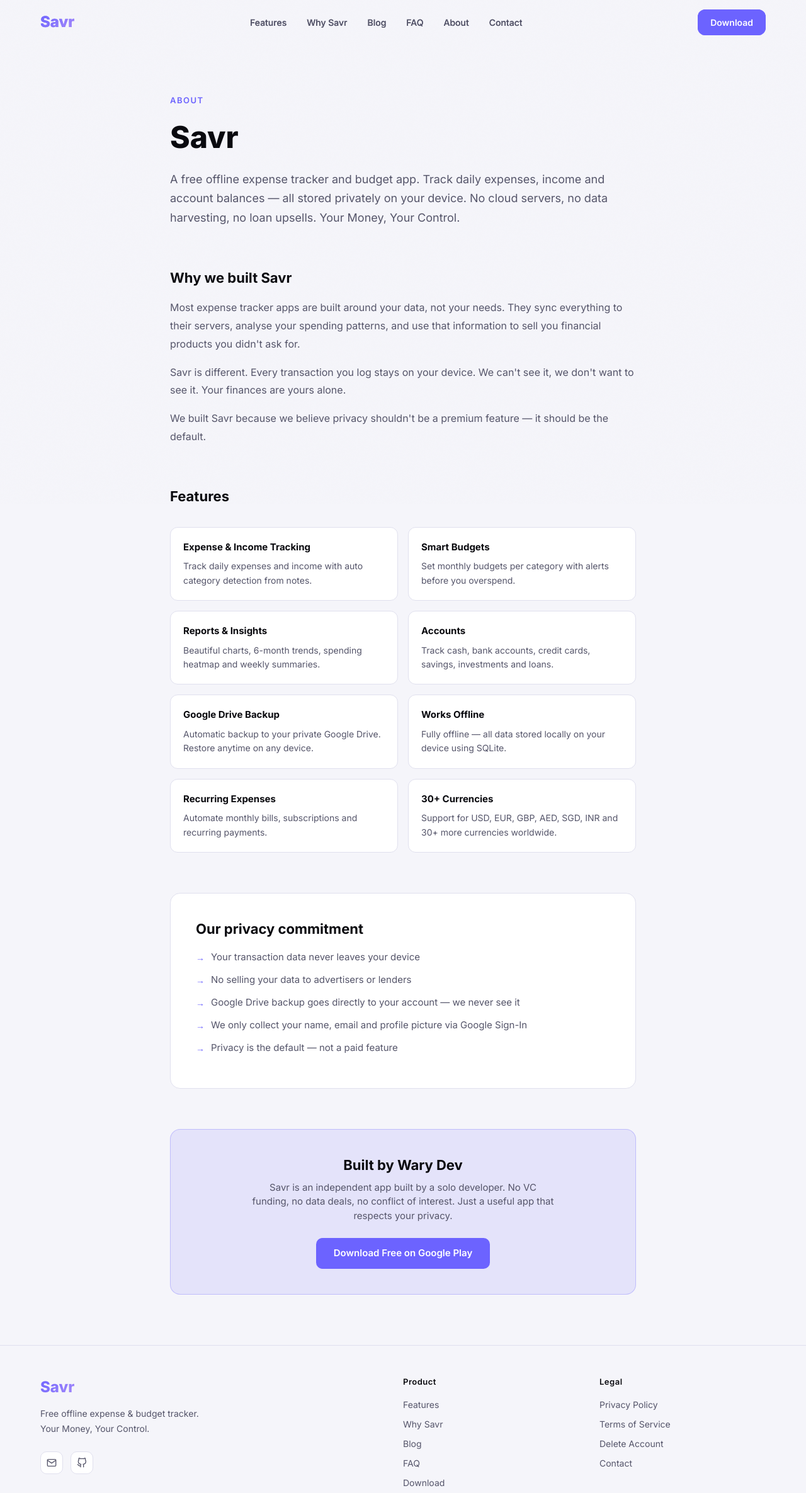
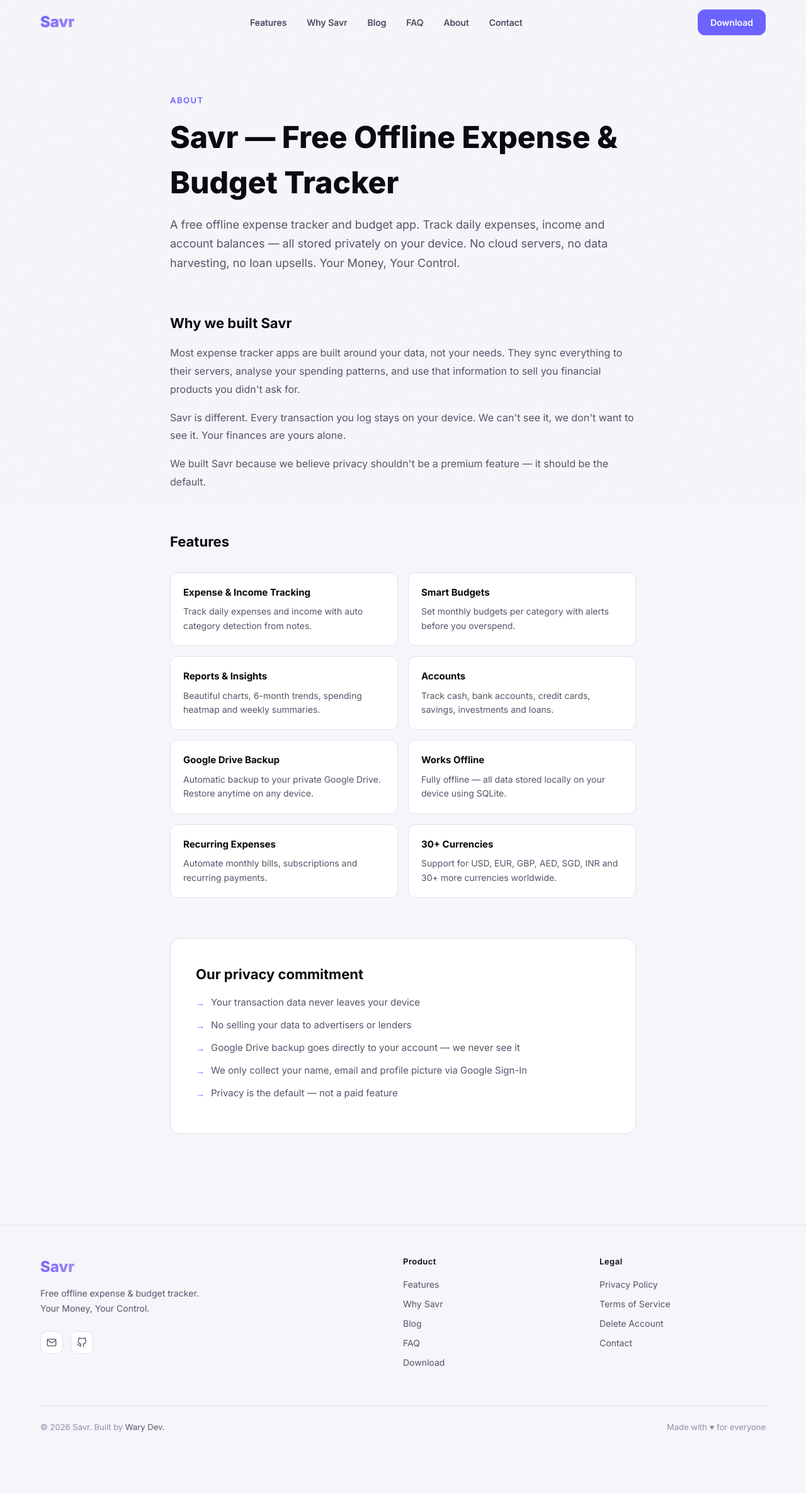
Before and after one commit to 007wary/savr-website, a Next.js app: page /about in a window 1280 px wide. Shown: the top 2371 px of the page at 63% size. After the commit the page ends 2325 px from the top, so only its background shows below. Built offline with nearby package versions, Linux system fonts and the light colour scheme.

Commit message:
feat: SEO optimize about page with canonical and H1

```diff
--- a/app/about/page.js
+++ b/app/about/page.js
@@ -2,8 +2,24 @@
 import Footer from '@/components/Footer'
 
 export const metadata = {
-  title: 'About | Savr',
-  description: 'Savr is a free offline expense tracker and budget app. Your data stays on your device. No cloud servers, no data harvesting.',
+  title: 'About Savr — Free Offline Expense & Budget Tracker App',
+  description: 'Savr is a free offline expense tracker and budget app for Android. Track expenses, set budgets, Google Drive backup. No data harvesting, no loan upsells. Your Money, Your Control.',
+  keywords: 'about savr, free expense tracker, offline budget app, private expense tracker, money manager app, android finance app',
+  openGraph: {
+    title: 'About Savr — Free Offline Expense & Budget Tracker',
+    description: 'Free offline expense tracker and budget app. Your data stays on your device. No cloud servers, no data harvesting.',
+    url: 'https://savrappindia.vercel.app/about',
+    siteName: 'Savr',
+    type: 'website',
+  },
+  twitter: {
+    card: 'summary_large_image',
+    title: 'About Savr — Free Offline Expense & Budget Tracker',
+    description: 'Free offline expense tracker and budget app. No data harvesting. Your Money, Your Control.',
+  },
+  alternates: {
+    canonical: 'https://savrappindia.vercel.app/about',
+  },
 }
 
 export default function About() {
@@ -15,7 +31,7 @@
           <div style={{ maxWidth: '740px', margin: '0 auto' }}>
 
             <p style={{ fontSize: '13px', fontWeight: '600', color: 'var(--color-primary)', letterSpacing: '1.5px', textTransform: 'uppercase', marginBottom: '12px' }}>About</p>
-            <h1 style={{ fontSize: 'clamp(28px, 4vw, 48px)', fontWeight: '800', color: 'var(--text-primary)', marginBottom: '16px' }}>Savr</h1>
+            <h1 style={{ fontSize: 'clamp(28px, 4vw, 48px)', fontWeight: '800', color: 'var(--text-primary)', marginBottom: '16px' }}>Savr — Free Offline Expense & Budget Tracker</h1>
             <p style={{ fontSize: '18px', color: 'var(--text-muted)', lineHeight: '1.7', marginBottom: '64px' }}>
               A free offline expense tracker and budget app. Track daily expenses, income and account balances — all stored privately on your device. No cloud servers, no data harvesting, no loan upsells. Your Money, Your Control.
             </p>
@@ -78,24 +94,6 @@
                 </div>
               ))}
             </div>
-
-            {/* Built by */}
-            <div style={{
-              background: 'var(--color-primary-glow)', border: '1px solid var(--color-primary-border)',
-              borderRadius: '16px', padding: '40px', textAlign: 'center',
-            }}>
-              <h2 style={{ fontSize: '22px', fontWeight: '700', color: 'var(--text-primary)', marginBottom: '8px' }}>Built by Wary Dev</h2>
-              <p style={{ fontSize: '15px', color: 'var(--text-muted)', marginBottom: '24px', maxWidth: '480px', margin: '0 auto 24px' }}>
-                Savr is an independent app built by a solo developer. No VC funding, no data deals, no conflict of interest. Just a useful app that respects your privacy.
-              </p>
-              <a href="https://play.google.com/store/apps/details?id=com.saver.savr" target="_blank" rel="noopener noreferrer" style={{
-                display: 'inline-block', background: 'var(--color-primary)', color: '#ffffff',
-                textDecoration: 'none', padding: '13px 28px', borderRadius: '10px', fontSize: '15px', fontWeight: '600',
-              }}>
-                Download Free on Google Play
-              </a>
-            </div>
-
           </div>
         </section>
         <Footer />
```
